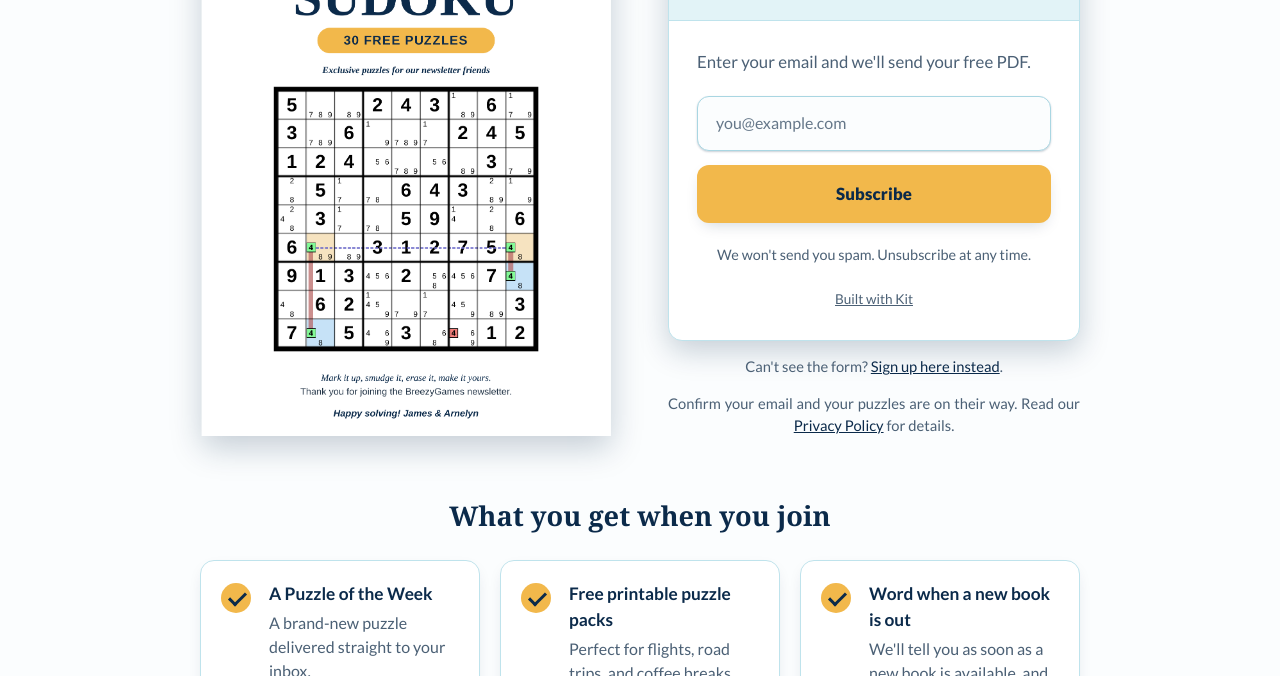
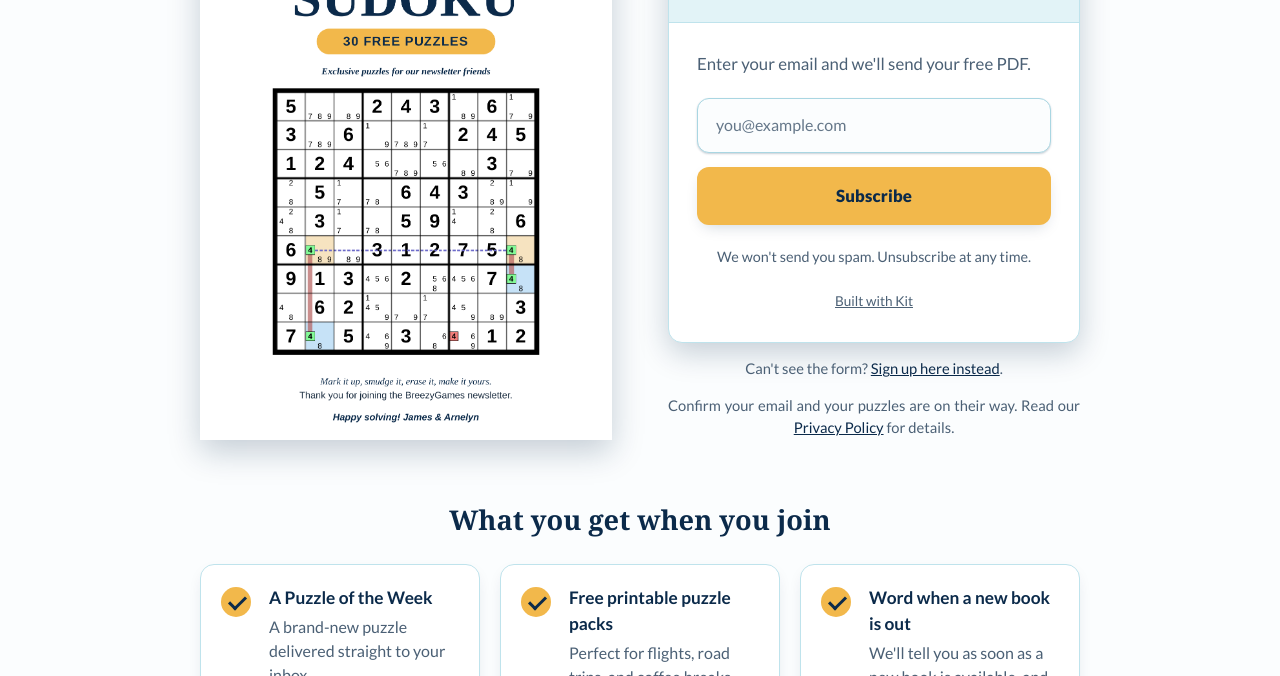
Before and after one commit to breezygamesbooks/breezygames.github.io, a plain HTML site: page free.html in a window 1280 px wide. Shown: the part 424-1100 px from the top of the page. Drawn offline with Linux system fonts and the light colour scheme.

Commit message:
Add files via upload

```diff
--- a/styles.css
+++ b/styles.css
@@ -368,15 +368,18 @@ hr {
 }
 
 .free .free-cover img {
-    position: absolute;
-    top: 0;
-    bottom: 0;
-    left: 50%;
-    transform: translateX(-50%);
+    display: block;
+    width: 100%;
     height: 100%;
-    width: auto;
-    max-width: 100%;
+    object-fit: cover;
+    object-position: center top;
     box-shadow: 0 12px 30px var(--shadow);
+}
+
+@media (max-width: 301px) {
+    .free .free-cover img {
+        object-fit: contain;
+    }
 }
 
 .free-form {
```
